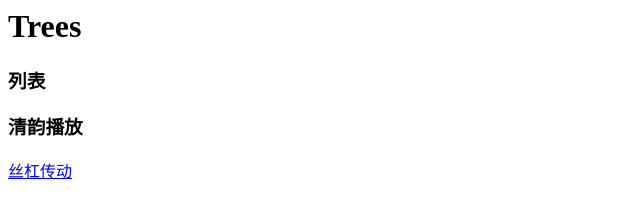
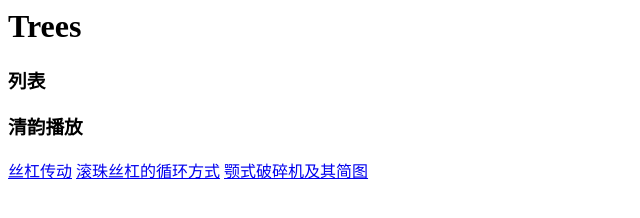
Before and after one commit to 4399qianye/-, a plain HTML site: page liebiao.html in a window 1280 px wide. Shown: the whole page, without its empty margins (0-640 px from the left). Drawn offline with Linux system fonts and the light colour scheme.

Commit message:
Update liebiao.html

```diff
--- a/liebiao.html
+++ b/liebiao.html
@@ -11,3 +11,5 @@
 </DL><p>
     <DT><H3 ADD_DATE="1473667948" LAST_MODIFIED="1649492127" PERSONAL_TOOLBAR_FOLDER="true">清韵播放</H3>
 <a href="https://4399qianye.github.io/-/1/sigangchuandong.html"> 丝杠传动</a>
+<a href="https://4399qianye.github.io/-/1/gunzhuxigangdexunhuanfangshi.html">滚珠丝杠的循环方式</a>
+<a href="https://4399qianye.github.io/-/1/eshiposuijijiqijiantu.html">颚式破碎机及其简图</a>
```
